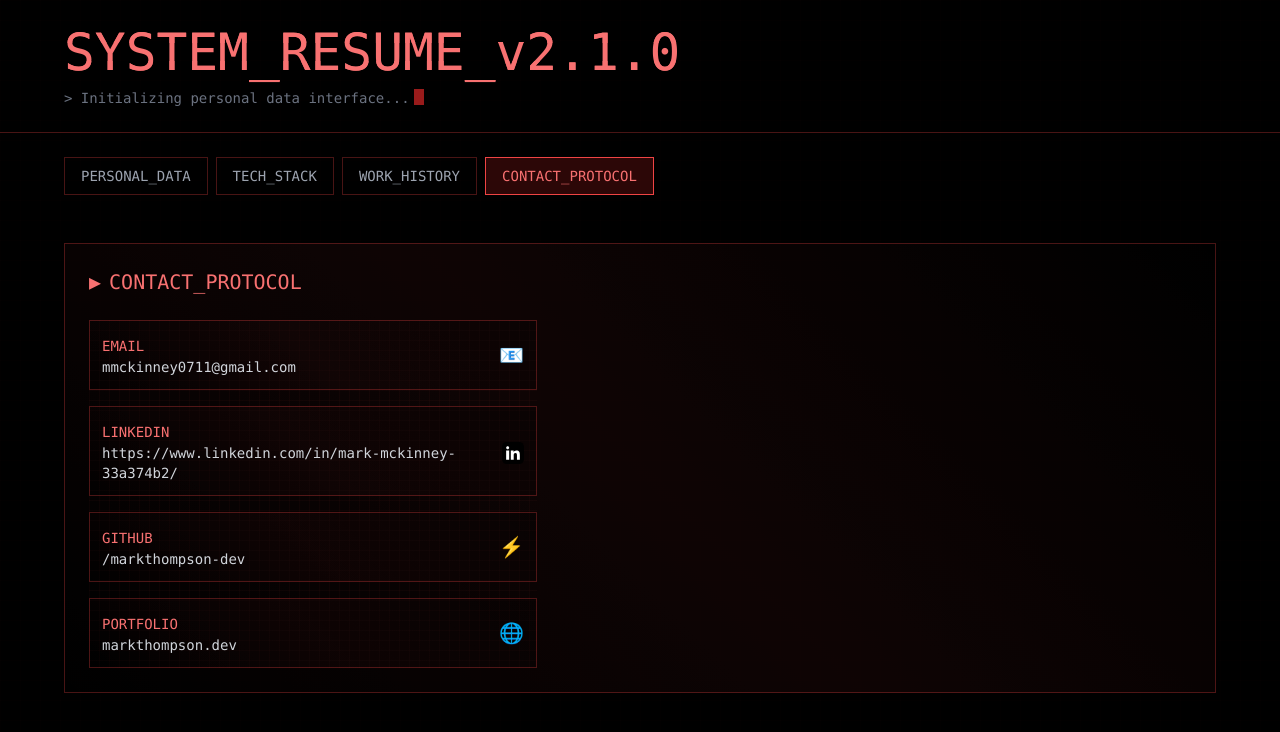
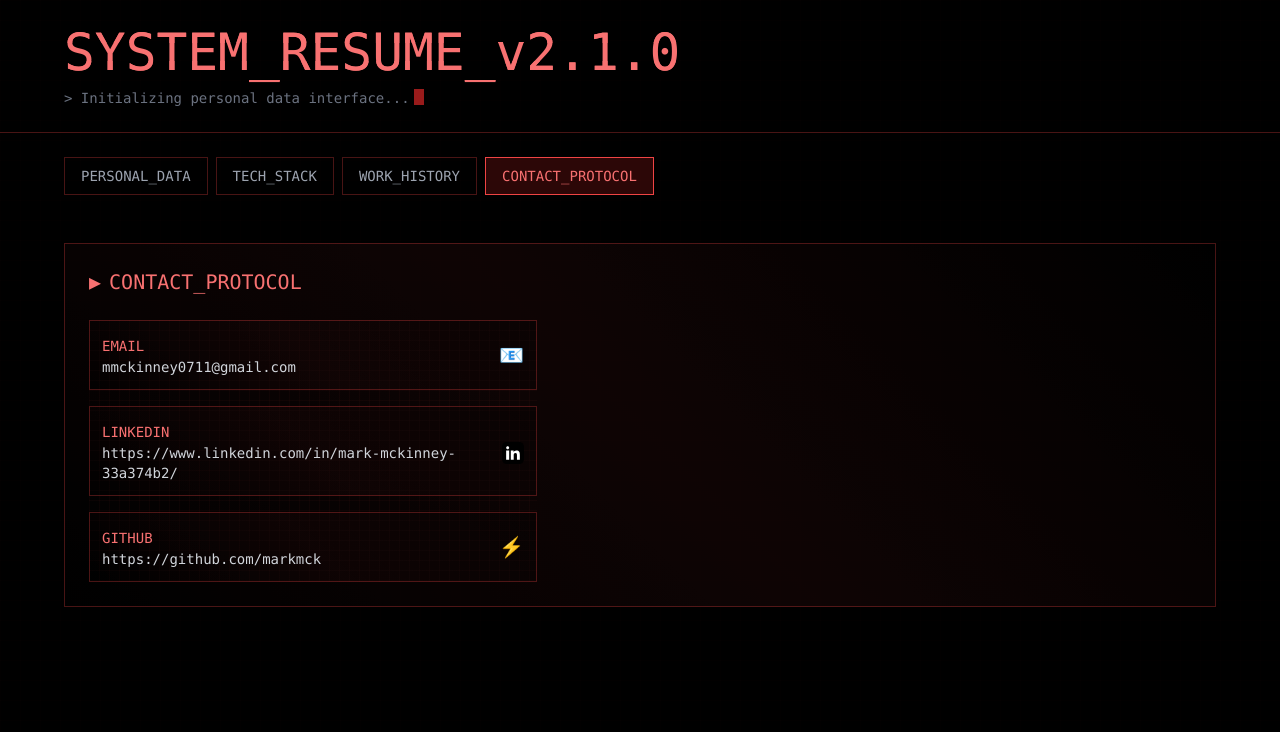
Before and after one commit to markmck/PersonalWebsite, a React (Vite) app: page / in a window 1280 px wide. Both pictures are taken after a click on the button "CONTACT_PROTOCOL". Shown: the top 732 px of the page. Built offline with nearby package versions, Linux system fonts and the light colour scheme.

Commit message:
chore: make contact links actual links

```diff
--- a/src/components/sections/contactSection.jsx
+++ b/src/components/sections/contactSection.jsx
@@ -5,7 +5,12 @@ const ContactSection = () => (
     <div className="grid-pattern max-w-md">
         <div className="space-y-4">
             {[
-        { label: "EMAIL", value: "mmckinney0711@gmail.com", icon: "📧" },
+                {
+                    label: "EMAIL",
+                    value: "mmckinney0711@gmail.com",
+                    icon: "📧",
+                    href: "mailto:mmckinney0711@gmail.com",
+                },
                 {
                     label: "LINKEDIN",
                     value: "https://www.linkedin.com/in/mark-mckinney-33a374b2/",
@@ -16,9 +21,14 @@ const ContactSection = () => (
                             className="inline-block w-6 h-6 icon-cyber-primary"
                         />
                     ),
+                    href: "https://www.linkedin.com/in/mark-mckinney-33a374b2/",
                 },
-        { label: "GITHUB", value: "/markthompson-dev", icon: "⚡" },
-        { label: "PORTFOLIO", value: "markthompson.dev", icon: "🌐" },
+                {
+                    label: "GITHUB",
+                    value: "https://github.com/markmck",
+                    icon: "⚡",
+                    href: "https://github.com/markmck",
+                },
             ].map((contact, index) => (
                 <div
                     key={index}
@@ -29,7 +39,18 @@ const ContactSection = () => (
                             {contact.label}
                         </span>
                         <p className="text-terminal-text font-mono text-sm">
+                            {contact.href ? (
+                                <a
+                                    href={contact.href}
+                                    target="_blank"
+                                    rel="noopener noreferrer"
+                                    className="hover:underline"
+                                >
                                     {contact.value}
+                                </a>
+                            ) : (
+                                contact.value
+                            )}
                         </p>
                     </div>
                     <span className="text-xl">{contact.icon}</span>
```
Lines whose indentation alone changed are shown as unchanged.
